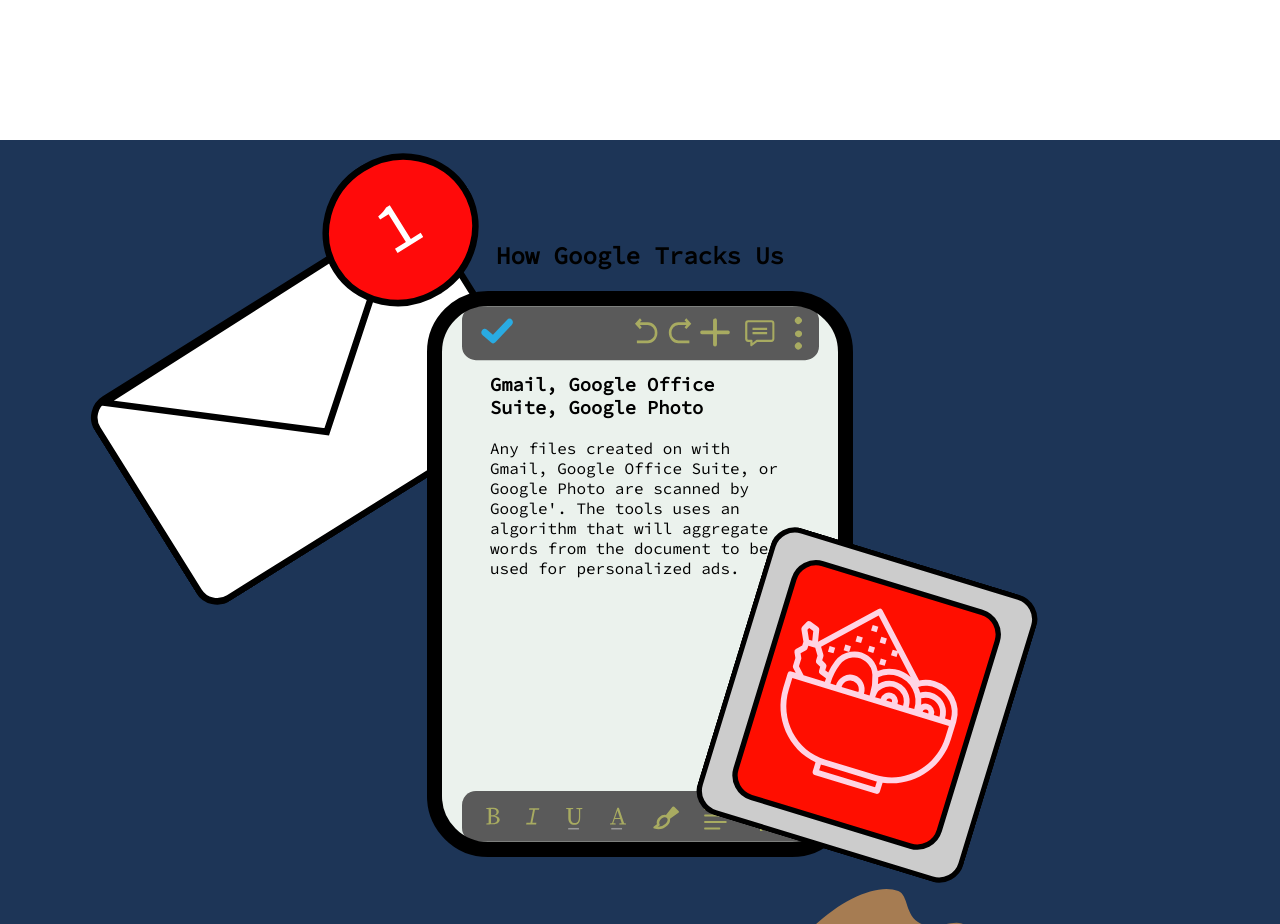
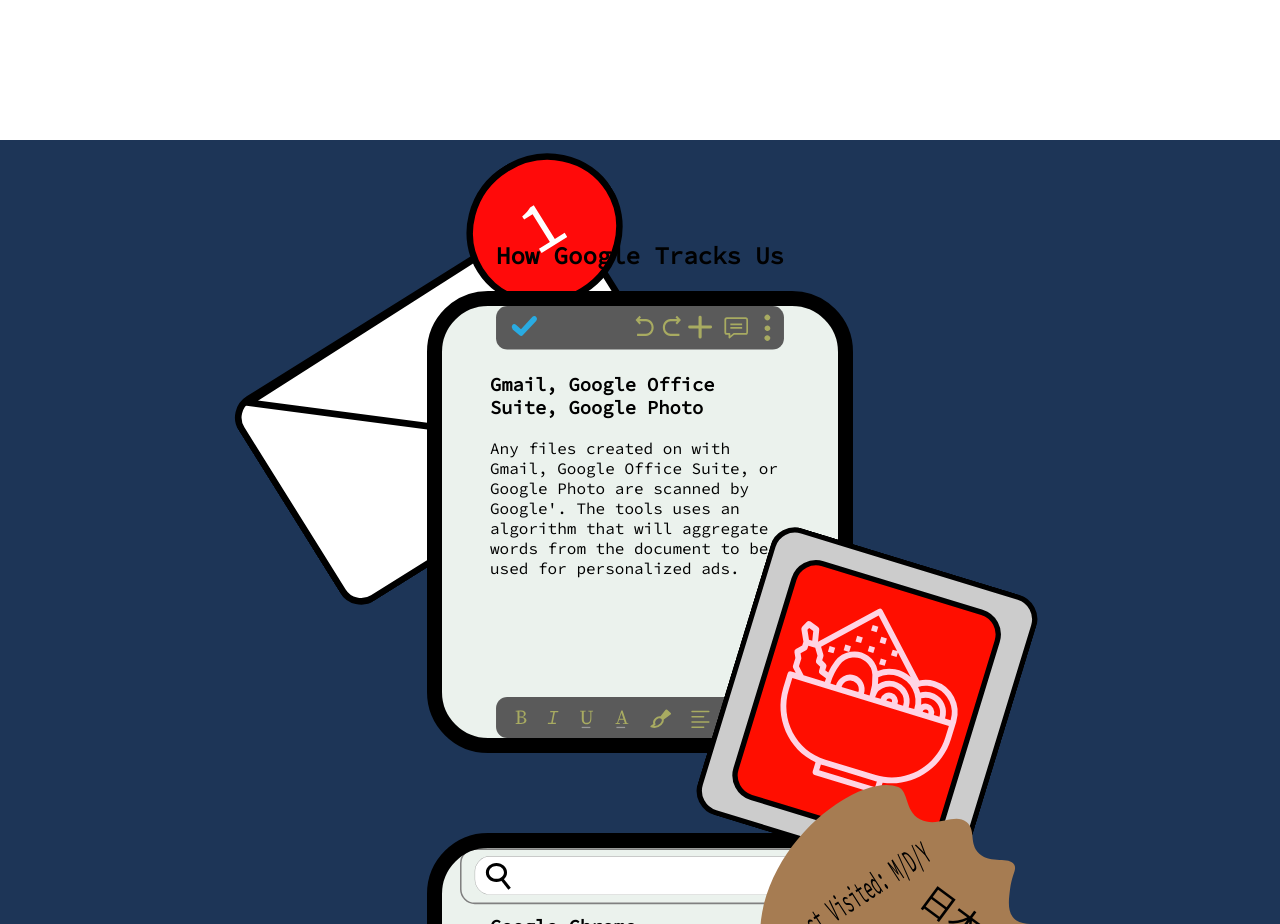
Before and after one commit to Greashun/YouGoogled, a Next.js app: page / in a window 1280 px wide. Shown: the part 1740-2664 px from the top of the page. Built offline with nearby package versions, Linux system fonts and the light colour scheme.

Commit message:
update media queries

```diff
--- a/styles/Home.module.css
+++ b/styles/Home.module.css
@@ -92,7 +92,7 @@
   position: absolute;
   z-index: -3;
   margin-top: -9vh;
-  margin-left: -68vh;
+  margin-left: -50vh;
   transform: rotate(328deg);
 }
 
@@ -138,7 +138,7 @@
   background-size: contain;
   background-repeat: no-repeat;
   max-width: 300px;
-  height: 55vh;
+  height: 42vh;
   padding: 3rem;
   margin-bottom: 10vh;
   border: 15px solid black;
@@ -166,7 +166,7 @@
   background-size: contain;
   background-repeat: no-repeat;
   max-width: 300px;
-  height: 58vh;
+  height: 42vh;
   padding: 3rem;
   margin-bottom: 10vh;
   border: 13px solid black;
@@ -222,7 +222,7 @@
 }
 
 .videoSpace {
-  height: 47vh;
+  height: 36vh;
 }
 
 .finalSection {
```
